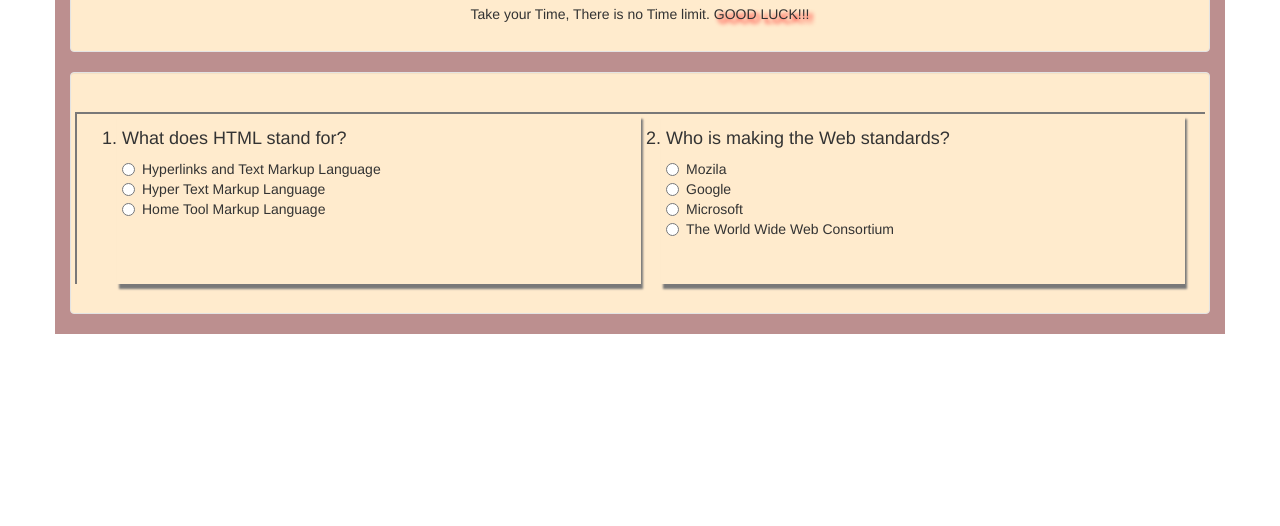
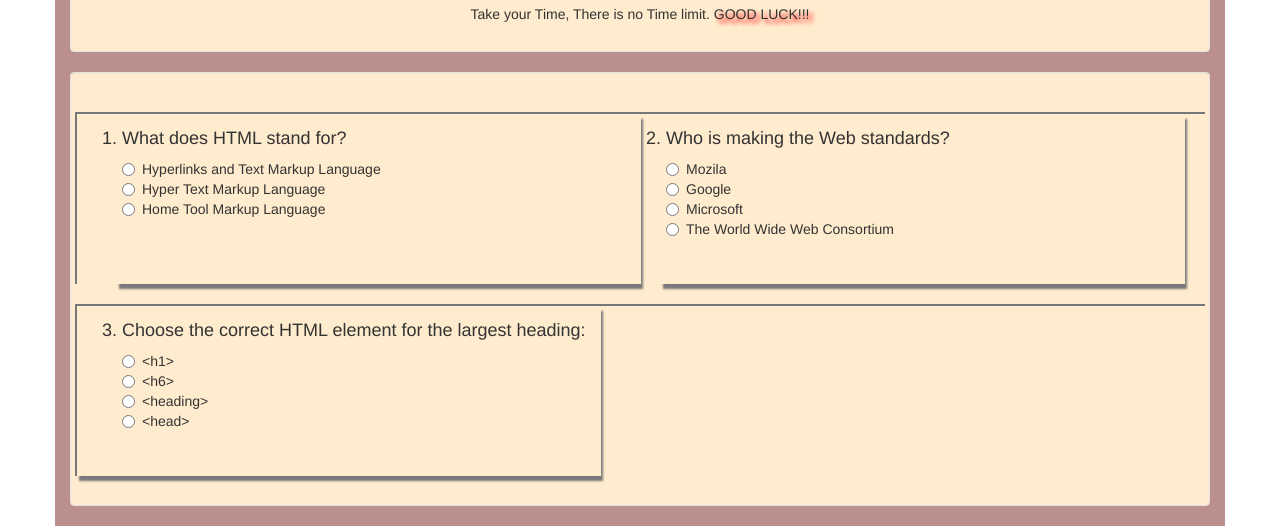
Before and after one commit to nyirahabineza/quiz, a plain HTML site: page index.html in a window 1280 px wide. Shown: the part 283-809 px from the top of the page. Drawn offline with nearby package versions, Linux system fonts and the light colour scheme.

Commit message:
adding the third question

```diff
--- a/index.html
+++ b/index.html
@@ -48,6 +48,23 @@
                       </div>
                           </ol>
                         </div>
+
+                        <div class="row">
+                                <div class="col-md-6">
+                                      <div id="questionThree">
+                                          <ol start="3">
+                                                  <h4><li>Choose the correct HTML element for the largest heading:</li></h4>
+                                        <label>
+                                                <input type="radio" name="thirdQuestion" value="h">&lt;h1&gt;<br>
+                                                <input type="radio" name="thirdQuestion" value="i">&lt;h6&gt;<br>
+                                                <input type="radio" name="thirdQuestion" value="j">&lt;heading&gt;<br>
+                                                <input type="radio" name="thirdQuestion" value="k">&lt;head&gt;
+                                        </label>
+                                    </div>
+                                  </div>
+                                    </ol>
+                                  </div>
+                                  </div>
                         </div>
 
 
```
